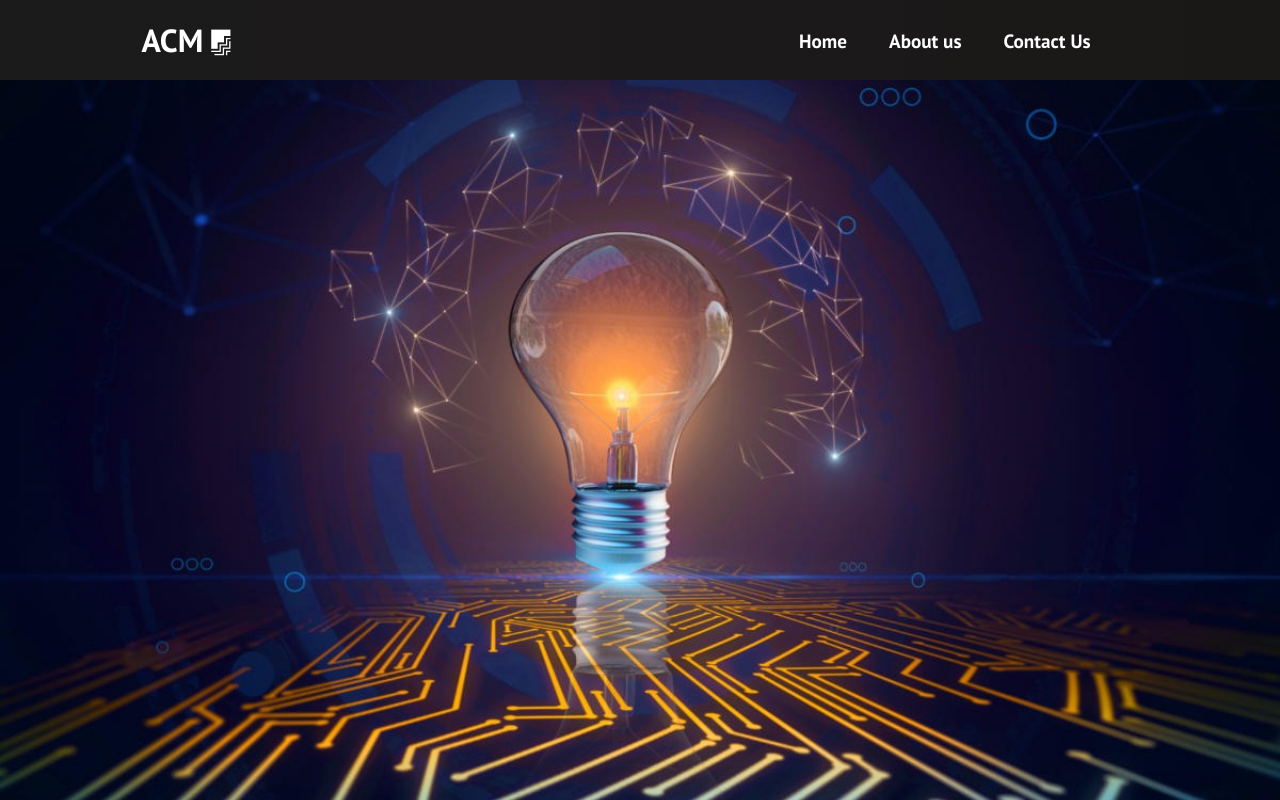
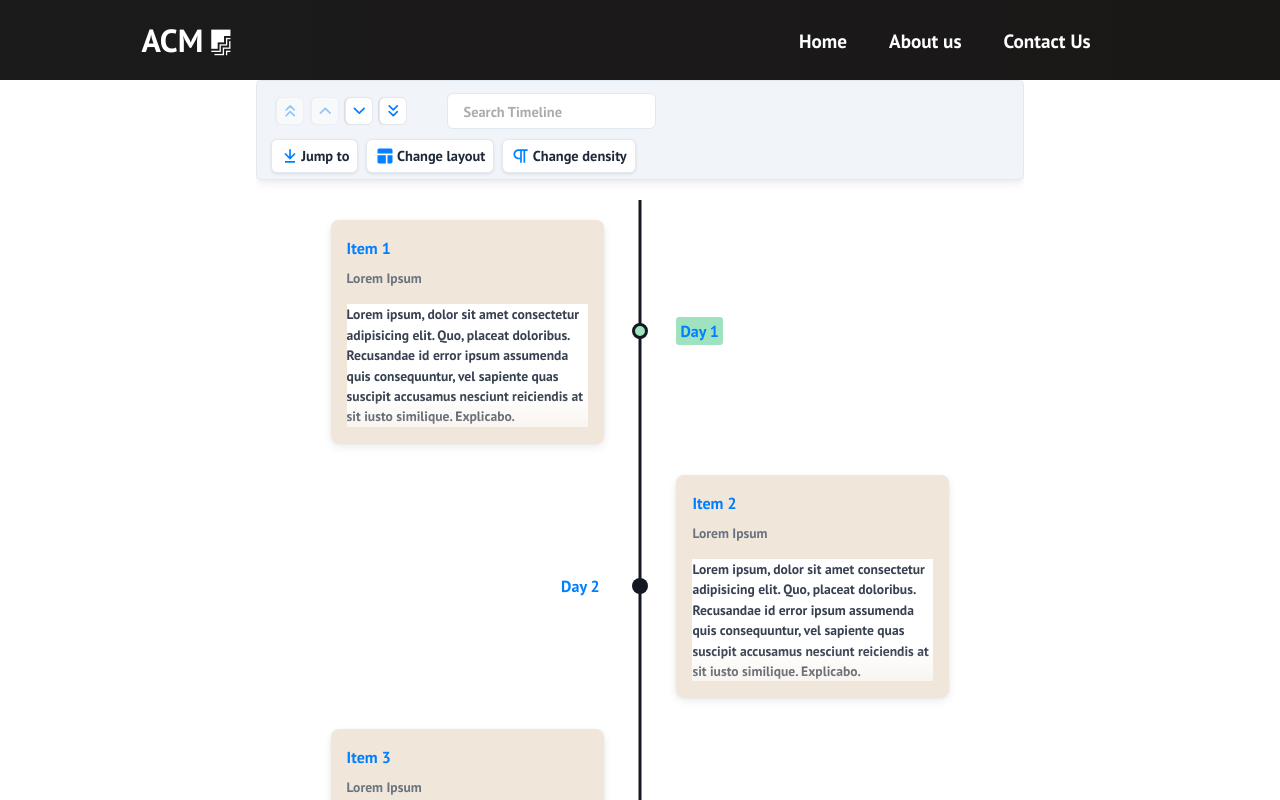
Before and after one commit to ACM-BITS-Pilani-Goa/OfficialWebsite, a React (Create React App) app: page / in a window 1280 px wide. Shown: the top 800 px of the page. Built offline with nearby package versions, Linux system fonts and the light colour scheme.

Commit message:
Added timeline component; fixed navbar z-index

```diff
--- a/src/components/Navbar/styles.js
+++ b/src/components/Navbar/styles.js
@@ -1,6 +1,8 @@
 import styled from "styled-components";
 
 const NavWrapper = styled.div`
+  position: relative;
+  z-index: 99;
   .navbar {
     background: linear-gradient(
       90deg,
--- /dev/null
+++ b/src/components/Timeline/index.js
@@ -0,0 +1,63 @@
+import React from "react";
+import { Chrono } from "react-chrono";
+import TimelineWrapper from "./styles";
+
+const Timeline = () => {
+  const items = [
+    {
+      title: "Day 1",
+      cardTitle: "Item 1",
+      cardSubtitle: "Lorem Ipsum",
+      cardDetailedText:
+        "Lorem ipsum, dolor sit amet consectetur adipisicing elit. Quo, placeat doloribus. Recusandae id error ipsum assumenda quis consequuntur, vel sapiente quas suscipit accusamus nesciunt reiciendis at sit iusto similique. Explicabo.",
+      //   media: {
+      //     type: "IMAGE",
+      //     source: {
+      //       url: "https://picsum.photos/seed/djhakjsd/1000/1000",
+      //     },
+      //   },
+    },
+    {
+      title: "Day 2",
+      cardTitle: "Item 2",
+      cardSubtitle: "Lorem Ipsum",
+      cardDetailedText:
+        "Lorem ipsum, dolor sit amet consectetur adipisicing elit. Quo, placeat doloribus. Recusandae id error ipsum assumenda quis consequuntur, vel sapiente quas suscipit accusamus nesciunt reiciendis at sit iusto similique. Explicabo.",
+    },
+    {
+      title: "Day 3",
+      cardTitle: "Item 3",
+      cardSubtitle: "Lorem Ipsum",
+      cardDetailedText:
+        "Lorem ipsum, dolor sit amet consectetur adipisicing elit. Quo, placeat doloribus. Recusandae id error ipsum assumenda quis consequuntur, vel sapiente quas suscipit accusamus nesciunt reiciendis at sit iusto similique. Explicabo.",
+    },
+    {
+      title: "Day 4",
+      cardTitle: "Item 4",
+      cardSubtitle: "Lorem Ipsum",
+      cardDetailedText:
+        "Lorem ipsum, dolor sit amet consectetur adipisicing elit. Quo, placeat doloribus. Recusandae id error ipsum assumenda quis consequuntur, vel sapiente quas suscipit accusamus nesciunt reiciendis at sit iusto similique. Explicabo.",
+    },
+  ];
+  return (
+    <TimelineWrapper>
+      <div className="timeline-main">
+        <Chrono
+          theme={{
+            primary: "#141823",
+            secondary: "#9FE2BF",
+            cardBgColor: "#f0e7da",
+          }}
+          hideControls
+          // scrollable
+          cardHeight="100px"
+          items={items}
+          mode="VERTICAL_ALTERNATING"
+          useReadMore={false}
+        />
+      </div>
+    </TimelineWrapper>
+  );
+};
+
+export default Timeline;
--- /dev/null
+++ b/src/components/Timeline/styles.js
@@ -0,0 +1,25 @@
+import styled from "styled-components";
+
+const TimelineWrapper = styled.div`
+  display: flex;
+  justify-content: center;
+  // font-size: 20px;
+  align-items: center;
+  .timeline-main {
+    max-width: 60%;
+  }
+
+  @media screen and (max-width: 992px) {
+    .timeline-main {
+      max-width: 80%;
+    }
+  }
+
+  @media screen and (max-width: 768px) {
+    .timeline-main {
+      max-width: none;
+    }
+  }
+`;
+
+export default TimelineWrapper;
--- a/src/index.css
+++ b/src/index.css
@@ -1,13 +1,14 @@
 body {
   margin: 0;
-  font-family: -apple-system, BlinkMacSystemFont, 'Segoe UI', 'Roboto', 'Oxygen',
-    'Ubuntu', 'Cantarell', 'Fira Sans', 'Droid Sans', 'Helvetica Neue',
+  font-size: 16px;
+  font-family: -apple-system, BlinkMacSystemFont, "Segoe UI", "Roboto", "Oxygen",
+    "Ubuntu", "Cantarell", "Fira Sans", "Droid Sans", "Helvetica Neue",
     sans-serif;
   -webkit-font-smoothing: antialiased;
   -moz-osx-font-smoothing: grayscale;
 }
 
 code {
-  font-family: source-code-pro, Menlo, Monaco, Consolas, 'Courier New',
+  font-family: source-code-pro, Menlo, Monaco, Consolas, "Courier New",
     monospace;
 }
--- a/src/pages/Home.js
+++ b/src/pages/Home.js
@@ -1,9 +1,10 @@
 import React from "react";
+import Timeline from "../components/Timeline";
 
 export default function Home() {
   return (
     <>
-      <h1 className="home"></h1>
+      <Timeline />
     </>
   );
 }
```
